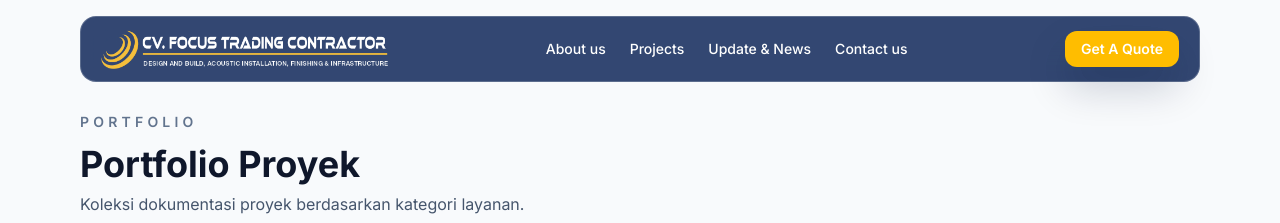
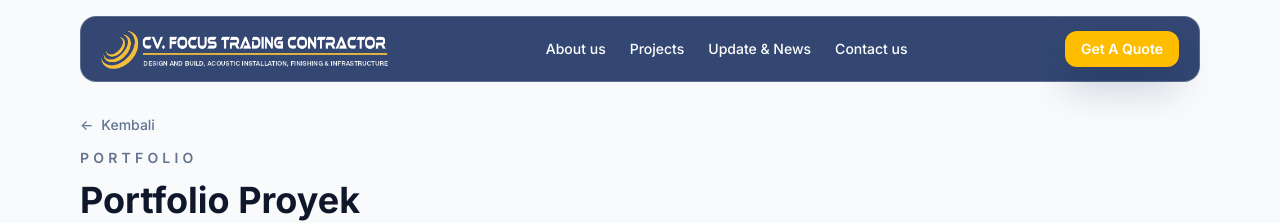
Before and after one commit to devferi/focus-website, a Next.js app: page /portfolio in a window 1280 px wide. Shown: the top 223 px of the page. Built offline with nearby package versions, Linux system fonts and the light colour scheme; no server answers.

Commit message:
feat(Portfolio): add back navigation link to portfolio page

```diff
--- a/src/app/portfolio/page.tsx
+++ b/src/app/portfolio/page.tsx
@@ -94,7 +94,14 @@ function PortfolioPageContent() {
     <>
       <main className="min-h-screen bg-slate-50 pt-28 pb-20">
         <section className="mx-auto max-w-6xl px-4">
-        <p className="text-sm font-semibold tracking-[0.3em] text-slate-500 uppercase">Portfolio</p>
+        <Link
+          href="/"
+          className="inline-flex items-center gap-2 text-sm font-medium text-slate-500 hover:text-slate-900"
+        >
+          <span aria-hidden="true">←</span>
+          Kembali
+        </Link>
+        <p className="mt-3 text-sm font-semibold tracking-[0.3em] text-slate-500 uppercase">Portfolio</p>
         <h1 className="mt-3 text-3xl md:text-4xl font-bold text-slate-900">Portfolio Proyek</h1>
         <p className="mt-2 text-slate-600 max-w-3xl">
           Koleksi dokumentasi proyek berdasarkan kategori layanan.
```
